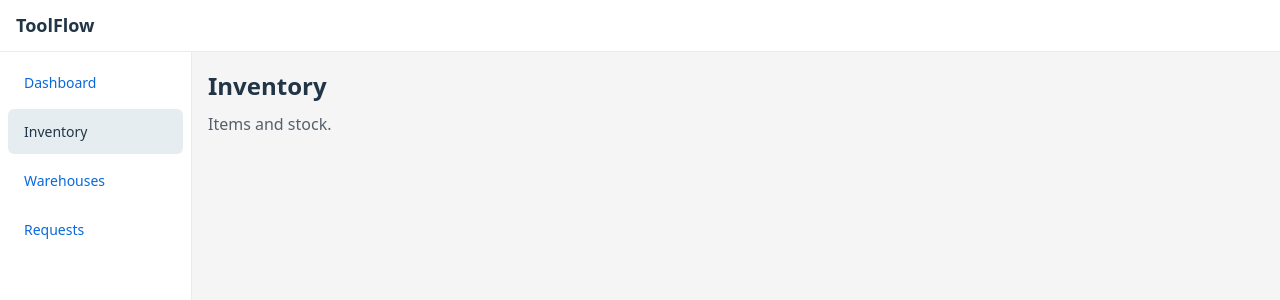
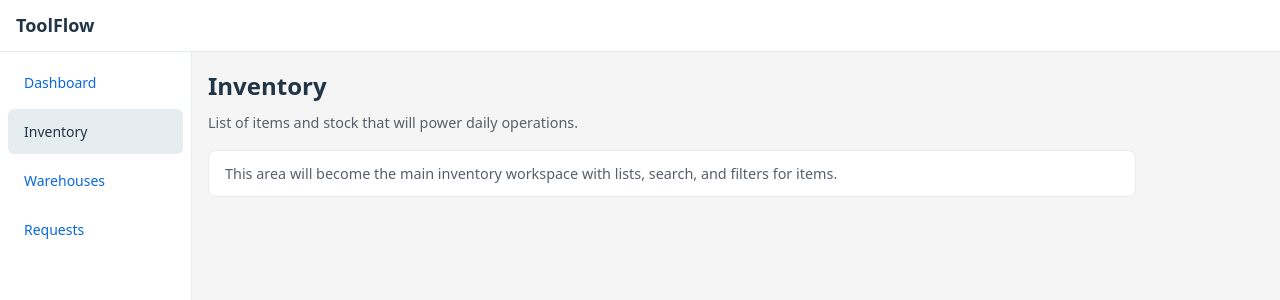
Before and after one commit to semiostrov-source/Toolflow, a React (Vite) app: page /inventory in a window 1280 px wide. Shown: the top 300 px of the page. Built offline with nearby package versions, Linux system fonts and the light colour scheme.

Commit message:
feat: add reusable PageHeader and unified page skeleton system

```diff
--- a/src/index.css
+++ b/src/index.css
@@ -241,6 +241,49 @@ a:hover {
   color: #57606a;
 }
 
+.page-header {
+  display: flex;
+  flex-direction: column;
+  gap: 0.5rem;
+  margin-bottom: 1rem;
+}
+
+.page-header-main {
+  min-width: 0;
+}
+
+.page-header-title {
+  margin: 0;
+}
+
+.page-header-description {
+  margin-top: 0.125rem;
+  font-size: 0.9rem;
+}
+
+.page-header-actions {
+  display: flex;
+  flex-wrap: wrap;
+  gap: 0.5rem;
+}
+
+@media (min-width: 640px) {
+  .page-header {
+    flex-direction: row;
+    align-items: flex-start;
+    justify-content: space-between;
+  }
+}
+
+.page-section {
+  margin-top: 0.25rem;
+  padding: 0.75rem 1rem;
+  border-radius: 8px;
+  background: #fff;
+  border: 1px solid #e6edf0;
+  font-size: 0.9rem;
+}
+
 @media (prefers-color-scheme: dark) {
   :root {
     color: #e6edf1;
@@ -287,6 +330,10 @@ a:hover {
   .page-container p {
     color: #8b949e;
   }
+  .page-section {
+    background: #161b22;
+    border-color: #30363d;
+  }
   a {
     color: #58a6ff;
   }
--- a/src/pages/DashboardPage.tsx
+++ b/src/pages/DashboardPage.tsx
@@ -1,8 +1,18 @@
+import { PageHeader } from '../shared/ui'
+
 export function DashboardPage() {
   return (
-    <main>
-      <h1>Dashboard</h1>
-      <p>Operational overview.</p>
-    </main>
+    <>
+      <PageHeader
+        title="Dashboard"
+        description="High-level overview of inventory and activity."
+      />
+      <section className="page-section">
+        <p>
+          This dashboard will show key inventory and movement metrics once the
+          core workflows are in place.
+        </p>
+      </section>
+    </>
   )
 }
--- a/src/pages/InventoryPage.tsx
+++ b/src/pages/InventoryPage.tsx
@@ -1,8 +1,18 @@
+import { PageHeader } from '../shared/ui'
+
 export function InventoryPage() {
   return (
-    <main>
-      <h1>Inventory</h1>
-      <p>Items and stock.</p>
-    </main>
+    <>
+      <PageHeader
+        title="Inventory"
+        description="List of items and stock that will power daily operations."
+      />
+      <section className="page-section">
+        <p>
+          This area will become the main inventory workspace with lists, search,
+          and filters for items.
+        </p>
+      </section>
+    </>
   )
 }
--- a/src/pages/RequestsPage.tsx
+++ b/src/pages/RequestsPage.tsx
@@ -1,8 +1,18 @@
+import { PageHeader } from '../shared/ui'
+
 export function RequestsPage() {
   return (
-    <main>
-      <h1>Requests</h1>
-      <p>Service and write-off requests.</p>
-    </main>
+    <>
+      <PageHeader
+        title="Requests"
+        description="Service and write-off requests that will support lifecycle workflows."
+      />
+      <section className="page-section">
+        <p>
+          This screen will host upcoming flows for tracking service, repair, and
+          write-off requests.
+        </p>
+      </section>
+    </>
   )
 }
--- a/src/pages/WarehousesPage.tsx
+++ b/src/pages/WarehousesPage.tsx
@@ -1,8 +1,18 @@
+import { PageHeader } from '../shared/ui'
+
 export function WarehousesPage() {
   return (
-    <main>
-      <h1>Warehouses</h1>
-      <p>Storage locations.</p>
-    </main>
+    <>
+      <PageHeader
+        title="Warehouses"
+        description="Overview of storage locations that will hold inventory."
+      />
+      <section className="page-section">
+        <p>
+          This page will show the list of warehouses and basic location details
+          for planning and operations.
+        </p>
+      </section>
+    </>
   )
 }
--- /dev/null
+++ b/src/shared/ui/PageHeader.tsx
@@ -0,0 +1,21 @@
+import type React from 'react'
+
+export type PageHeaderProps = {
+  title: string
+  description?: string
+  actions?: React.ReactNode
+}
+
+export function PageHeader({ title, description, actions }: PageHeaderProps) {
+  return (
+    <header className="page-header">
+      <div className="page-header-main">
+        <h1 className="page-header-title">{title}</h1>
+        {description ? (
+          <p className="page-header-description">{description}</p>
+        ) : null}
+      </div>
+      {actions ? <div className="page-header-actions">{actions}</div> : null}
+    </header>
+  )
+}
--- a/src/shared/ui/index.ts
+++ b/src/shared/ui/index.ts
@@ -1,3 +1,4 @@
 export { Header } from './Header'
 export { PageContainer } from './PageContainer'
 export { Sidebar } from './Sidebar'
+export { PageHeader } from './PageHeader'
```
Also changed, not shown: ai_docs/develop/components/page-header-and-skeleton.md (added, +110 -0 lines), 2 other files (tests, documents, lock files or other folders).
